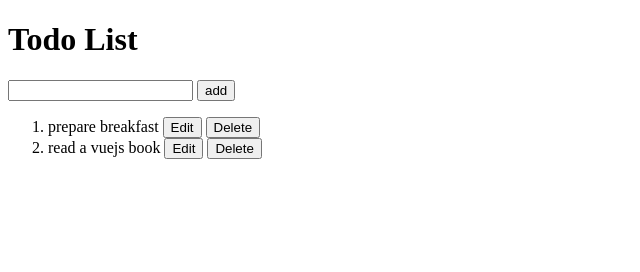
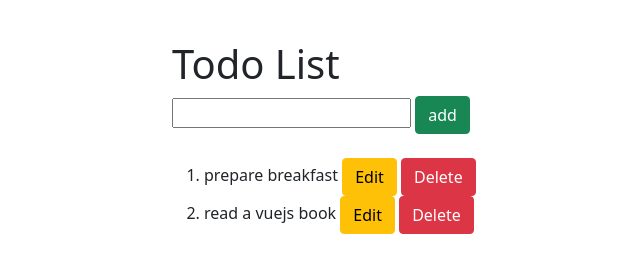
Before and after one commit to Devpaz/todo_list, a plain HTML site: page index.html in a window 1280 px wide. Shown: the whole page, without its empty margins (0-640 px from the left). Drawn offline with nearby package versions, Linux system fonts and the light colour scheme.

Commit message:
adding styles

```diff
--- a/index.html
+++ b/index.html
@@ -3,31 +3,43 @@
 <head>
 	<title>To do List</title>
 
+    <link href="https://cdn.jsdelivr.net/npm/bootstrap@5.0.1/dist/css/bootstrap.min.css" rel="stylesheet" integrity="sha384-+0n0xVW2eSR5OomGNYDnhzAbDsOXxcvSN1TPprVMTNDbiYZCxYbOOl7+AMvyTG2x" crossorigin="anonymous">
+
+    <style>
+        .container {
+            max-width: 960px;
+            margin: 0 auto;
+        }
+        h1 {
+            padding-top: 40px;
+        }
+    </style>
+
 <body>
 	<div id="app">
 		<div class="container">
 			<h1>Todo List</h1>
-		</div>
 
             <div v-if="!isEditing">
                 <input type="text" v-model="todo">
-            <input type="submit" value="add" @click="storeTodo">
+                <input type="submit" value="add" @click="storeTodo" class="btn btn-success">
             </div>
 
             <div v-else>
                 <input type="text" v-model="todo">
-            <input type="submit" value="update" @click="updateTodo">
+                <input type="submit" value="update" @click="updateTodo" class="btn btn-success">
             </div>
-
+            <br>
     		<ol>
     			<li v-for="(todo, index) in todos">
     				{{ todo }}
 
-                <button @click="editTodo(index, todo)">Edit</button>
-                <button @click="deleteTodo(index)">Delete</button>
+                    <button @click="editTodo(index, todo)" class="btn btn-warning">Edit</button>
+                    <button @click="deleteTodo(index)" class="btn btn-danger">Delete</button>
     			</li>
 
     		</ol>
+        </div>
 	</div>
 
 	<script src="https://cdn.jsdelivr.net/npm/vue@2.6.12/dist/vue.js"></script>
```
Lines whose indentation alone changed are shown as unchanged.
